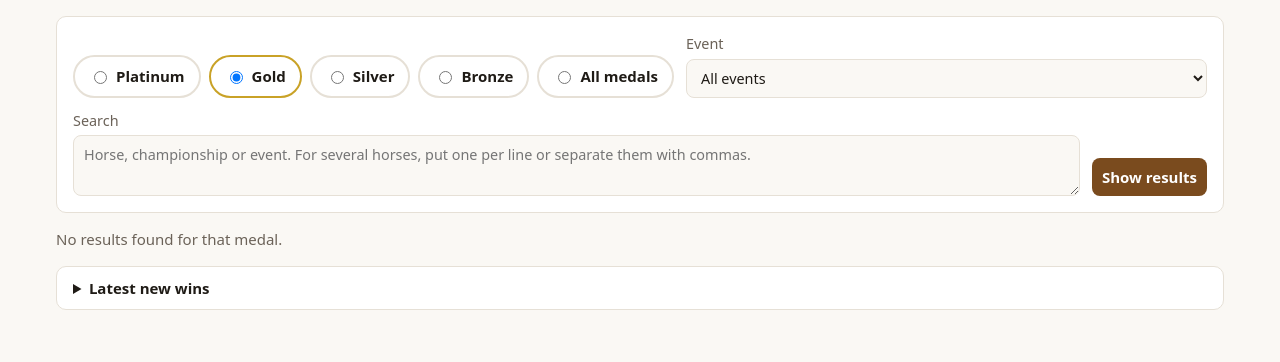
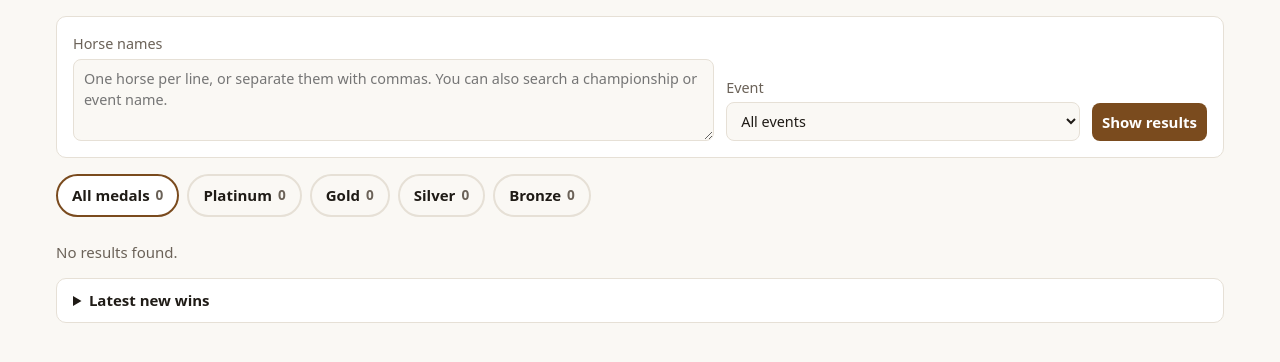
Before and after one commit to Abdullah-619/Horses-champ, a Flask app: page / in a window 1280 px wide. Shown: the part 113-475 px from the top of the page. Run offline with Flask 3, Linux system fonts and the light colour scheme; data that the repository does not hold is empty.

Commit message:
Read results from class pages when an event's Championships section is empty, and show all medals per horse

```diff
--- a/app.py
+++ b/app.py
@@ -34,29 +34,59 @@ def api_events():
     return jsonify(updated_at=store["updated_at"], events=events)
 
 
+def _norm(text: str) -> str:
+    """Lower case without spaces or punctuation: "Seraj E.H" and "seraj eh" match."""
+    return re.sub(r"[^0-9a-z]+", "", text.lower())
+
+
+def _profile(horse_url: str) -> str:
+    """The horse's own page (all its shows) from an event's horse link."""
+    m = re.search(r"/horses/[^/]+/\d+/?$", horse_url)
+    return f"https://www.arabianessence.tv{m.group(0)}" if m else horse_url
+
+
 @app.get("/api/results")
 def api_results():
-    medal = request.args.get("medal", "gold").lower()
+    medal = request.args.get("medal", "all").lower()
     if medal != "all" and medal not in MEDALS:
         return jsonify(error=f"medal must be all or one of {', '.join(MEDALS)}"), 400
     event_id = request.args.get("event", "")
+    limit = min(int(request.args.get("limit", 1000) or 1000), 5000)
     # Several names can be searched at once, separated by commas or new lines.
-    terms = list(dict.fromkeys(t.strip().lower() for t in re.split(r"[,;\n]+", request.args.get("q", ""))
-                               if t.strip()))
+    raw = [t.strip() for t in re.split(r"[,;\n]+", request.args.get("q", "")) if _norm(t)]
+    raw = list({_norm(t): t for t in reversed(raw)}.values())[::-1]  # drop repeats, keep order
+    terms = [_norm(t) for t in raw]
     store = load_store()
     events = store["events"].values()
     if event_id:
         events = [e for e in events if e["event_id"] == event_id]
-    rows = [r for e in events for r in e["results"] if medal == "all" or r["medal"] == medal]
+    rows = [r for e in events for r in e["results"]]
+
     not_found = []
     if terms:
         def matches(r, t):
-            return t in r["horse_name"].lower() or t in r["championship"].lower() \
-                or t in r["event_name"].lower()
-        not_found = [t for t in terms if not any(matches(r, t) for r in rows)]
+            return t in _norm(r["horse_name"]) or t in _norm(r["championship"]) \
+                or t in _norm(r["event_name"])
+        not_found = [orig for orig, t in zip(raw, terms) if not any(matches(r, t) for r in rows)]
         rows = [r for r in rows if any(matches(r, t) for t in terms)]
+
+    counts = {m: 0 for m in MEDALS}
+    horses: dict[str, dict] = {}
+    for r in rows:
+        counts[r["medal"]] += 1
+        if terms and any(t in _norm(r["horse_name"]) for t in terms):
+            h = horses.setdefault(_norm(r["horse_name"]), {
+                "horse_name": r["horse_name"], "horse_url": _profile(r["horse_url"]),
+                **{m: 0 for m in MEDALS}})
+            h[r["medal"]] += 1
+
+    if medal != "all":
+        rows = [r for r in rows if r["medal"] == medal]
+    rows.sort(key=lambda r: MEDALS.index(r["medal"]))
     rows.sort(key=lambda r: (r["start_date"], r["event_id"]), reverse=True)
-    return jsonify(updated_at=store["updated_at"], results=rows, not_found=not_found)
+    return jsonify(updated_at=store["updated_at"], total=len(rows), results=rows[:limit],
+                   counts=counts, horses=sorted(horses.values(), key=lambda h: h["horse_name"]),
+                   not_found=not_found)
 
 
 @app.get("/api/changes")
--- a/static/style.css
+++ b/static/style.css
@@ -12,17 +12,26 @@ h1 { margin: 16px 0 0; font-size: 1.6rem; }
 .sub { margin: 4px 0 0; color: var(--muted); }
 a { color: var(--accent); }
 form { display: flex; flex-wrap: wrap; gap: 12px; align-items: end; background: var(--card); border: 1px solid var(--line); border-radius: 10px; padding: 16px; }
-.medals { display: flex; flex-wrap: wrap; gap: 8px; }
-.medal { display: flex; gap: 6px; align-items: center; padding: 8px 14px; border-radius: 999px; border: 2px solid var(--line); cursor: pointer; font-weight: 600; }
+.medals { display: flex; flex-wrap: wrap; gap: 8px; margin: 16px 0 8px; }
+.medal input { position: absolute; opacity: 0; pointer-events: none; }
+.medal b { font-weight: 600; color: var(--muted); font-size: .85rem; }
+.medal:has(input:checked) { background: var(--card); }
+.medal:has(input:focus-visible) { outline: 2px solid var(--accent); outline-offset: 2px; }
+.medal { position: relative; background: transparent; display: flex; gap: 6px; align-items: center; padding: 8px 14px; border-radius: 999px; border: 2px solid var(--line); cursor: pointer; font-weight: 600; }
 .medal.platinum:has(input:checked) { border-color: var(--platinum); }
 .medal.gold:has(input:checked) { border-color: var(--gold); }
 .medal.silver:has(input:checked) { border-color: var(--silver); }
 .medal.bronze:has(input:checked) { border-color: var(--bronze); }
 .medal.all:has(input:checked) { border-color: var(--accent); }
-.field { display: flex; flex-direction: column; gap: 4px; flex: 1 1 260px; color: var(--muted); font-size: .9rem; }
+.field.wide { flex: 3 1 360px; }
+.field select, .field textarea { width: 100%; min-width: 0; }
+.field { min-width: 0; display: flex; flex-direction: column; gap: 4px; flex: 1 1 260px; color: var(--muted); font-size: .9rem; }
 select, input, textarea, button { font: inherit; padding: 8px 10px; border-radius: 8px; border: 1px solid var(--line); background: var(--bg); color: var(--fg); }
 button { background: var(--accent); color: #fff; border: 0; font-weight: 600; cursor: pointer; }
 textarea { resize: vertical; min-height: 2.6em; }
+.horses { display: grid; grid-template-columns: repeat(auto-fill, minmax(240px, 1fr)); gap: 8px; margin: 0 0 16px; }
+.horse { background: var(--card); border: 1px solid var(--line); border-radius: 10px; padding: 10px 12px; display: flex; flex-direction: column; gap: 6px; font-weight: 600; }
+.horse .pill { margin: 0 2px 2px 0; }
 #status { color: var(--muted); }
 .table-wrap { overflow-x: auto; }
 table { width: 100%; border-collapse: collapse; background: var(--card); border: 1px solid var(--line); border-radius: 10px; }
--- a/templates/index.html
+++ b/templates/index.html
@@ -16,23 +16,26 @@
 
   <main>
     <form id="search">
-      <div class="medals" role="radiogroup" aria-label="Medal">
-        <label class="medal platinum"><input type="radio" name="medal" value="platinum"> Platinum</label>
-        <label class="medal gold"><input type="radio" name="medal" value="gold" checked> Gold</label>
-        <label class="medal silver"><input type="radio" name="medal" value="silver"> Silver</label>
-        <label class="medal bronze"><input type="radio" name="medal" value="bronze"> Bronze</label>
-        <label class="medal all"><input type="radio" name="medal" value="all"> All medals</label>
-      </div>
+      <label class="field wide">Horse names
+        <textarea name="q" rows="3" placeholder="One horse per line, or separate them with commas. You can also search a championship or event name."></textarea>
+      </label>
       <label class="field">Event
         <select name="event" id="event">
           <option value="">All events</option>
         </select>
       </label>
-      <label class="field">Search
-        <textarea name="q" rows="2" placeholder="Horse, championship or event. For several horses, put one per line or separate them with commas."></textarea>
-      </label>
       <button type="submit">Show results</button>
     </form>
+
+    <div class="medals" role="radiogroup" aria-label="Medal">
+      <label class="medal all"><input type="radio" name="medal" value="all" checked> All medals <b data-count="all"></b></label>
+      <label class="medal platinum"><input type="radio" name="medal" value="platinum"> Platinum <b data-count="platinum"></b></label>
+      <label class="medal gold"><input type="radio" name="medal" value="gold"> Gold <b data-count="gold"></b></label>
+      <label class="medal silver"><input type="radio" name="medal" value="silver"> Silver <b data-count="silver"></b></label>
+      <label class="medal bronze"><input type="radio" name="medal" value="bronze"> Bronze <b data-count="bronze"></b></label>
+    </div>
+
+    <div id="horses" class="horses" hidden></div>
 
     <p id="status" aria-live="polite"></p>
 
@@ -45,7 +48,7 @@
       <table id="results" hidden>
         <thead>
           <tr>
-            <th>Horse</th><th>Championship</th><th>Result</th><th>Event</th>
+            <th>Horse</th><th>Result</th><th>Championship</th><th>Event</th>
             <th>Start</th><th>End</th><th>Source</th><th>Videos</th>
           </tr>
         </thead>
@@ -90,28 +93,48 @@
       document.getElementById('changes-box').hidden = false;
     }).catch(() => {});
 
-    form.addEventListener('submit', async ev => {
-      ev.preventDefault();
+    const MEDALS = ['platinum', 'gold', 'silver', 'bronze'];
+    const horsesEl = document.getElementById('horses');
+    const medalInputs = document.querySelectorAll('.medals input');
+
+    async function load() {
       const data = new FormData(form);
-      const params = new URLSearchParams({ medal: data.get('medal') });
+      const medal = document.querySelector('.medals input:checked').value;
+      const params = new URLSearchParams({ medal });
       if (data.get('event')) params.set('event', data.get('event'));
-      if (data.get('q')) params.set('q', data.get('q'));
+      if (data.get('q').trim()) params.set('q', data.get('q'));
       statusEl.textContent = 'Loading…';
-      table.hidden = true;
-      tbody.innerHTML = '';
       try {
         const res = await fetch('/api/results?' + params);
         const body = await res.json();
         if (!res.ok) throw new Error(body.error || res.statusText);
-        const rows = body.results;
-        const missing = (body.not_found || []).length ? ` Nothing found for: ${body.not_found.join(', ')}.` : '';
-        if (!rows.length) { statusEl.textContent = 'No results found for that medal.' + missing; return; }
-        for (const r of rows) {
+        show(body, medal);
+      } catch (err) {
+        statusEl.textContent = 'Could not load results: ' + err.message;
+      }
+    }
+
+    function show(body, medal) {
+      const total = MEDALS.reduce((n, m) => n + body.counts[m], 0);
+      document.querySelector('[data-count="all"]').textContent = total;
+      for (const m of MEDALS) document.querySelector(`[data-count="${m}"]`).textContent = body.counts[m];
+
+      horsesEl.innerHTML = '';
+      for (const h of body.horses || []) {
+        const pills = MEDALS.filter(m => h[m]).map(m =>
+          `<span class="pill ${m}">${h[m]} ${m[0].toUpperCase() + m.slice(1)}</span>`).join(' ');
+        horsesEl.insertAdjacentHTML('beforeend',
+          `<div class="horse">${link(h.horse_url, h.horse_name)}<div>${pills}</div></div>`);
+      }
+      horsesEl.hidden = !horsesEl.children.length;
+
+      tbody.innerHTML = '';
+      for (const r of body.results) {
         const vids = (r.videos || []).map((v, i) => link(v, `Video ${i + 1}`)).join('<br>') || '—';
         tbody.insertAdjacentHTML('beforeend', `<tr>
           <td>${link(r.horse_url, r.horse_name)}${r.horse_number ? ' <small>#' + esc(r.horse_number) + '</small>' : ''}</td>
+          <td><span class="pill ${esc(r.medal)}">${esc(r.result)}</span></td>
           <td>${esc(r.championship)}</td>
-            <td><span class="pill ${esc(r.medal)}">${esc(r.result)}</span></td>
           <td>${link(r.event_url, r.event_name)}${r.location ? '<br><small>' + esc(r.location) + '</small>' : ''}</td>
           <td>${esc(r.start_date) || '—'}</td>
           <td>${esc(r.end_date) || '—'}</td>
@@ -119,13 +142,24 @@
           <td>${vids}</td>
         </tr>`);
       }
-        statusEl.textContent = `${rows.length} result${rows.length === 1 ? '' : 's'}.` + missing;
-        table.hidden = false;
-      } catch (err) {
-        statusEl.textContent = 'Could not load results: ' + err.message;
+      table.hidden = !body.results.length;
+
+      const name = medal === 'all' ? '' : ' ' + medal[0].toUpperCase() + medal.slice(1);
+      let msg = body.total
+        ? `${body.total}${name} result${body.total === 1 ? '' : 's'}.`
+        : `No${name} results found.`;
+      if (body.results.length < body.total)
+        msg += ` Showing the latest ${body.results.length}; search for horses or pick an event to see the rest.`;
+      if ((body.not_found || []).length) msg += ` Nothing found for: ${body.not_found.join(', ')}.`;
+      statusEl.textContent = msg;
     }
+
+    form.addEventListener('submit', ev => { ev.preventDefault(); load(); });
+    medalInputs.forEach(i => i.addEventListener('change', load));
+    form.querySelector('textarea').addEventListener('keydown', ev => {
+      if (ev.key === 'Enter' && (ev.ctrlKey || ev.metaKey)) { ev.preventDefault(); load(); }
     });
-    form.requestSubmit();
+    load();
   </script>
 </body>
 </html>
--- a/update_results.py
+++ b/update_results.py
@@ -30,6 +30,8 @@ CHANGES_FILE = DATA_DIR / "changes.json"
 EXCEL_FILE = DATA_DIR / "results.xlsx"
 RECHECK_DAYS = int(os.environ.get("RECHECK_DAYS", 14))
 REPORT_DAYS = 14
+# Bulk re-reads (recheck_all) set this to 0 so old wins aren't posted as new.
+REPORT_CHANGES = os.environ.get("REPORT_CHANGES", "1") != "0"
 MAX_CHANGES_KEPT = 1000
 
 COLUMNS = [
@@ -154,7 +156,7 @@ def main(argv: list[str]) -> int:
         # appeared), not whole old events loaded or re-read in bulk.
         recent = (date.today() - timedelta(days=REPORT_DAYS)).isoformat()
         late = event.event_id in store["events"] and not saved["results"]
-        if not first_run and (ev.start_date >= recent or late):
+        if REPORT_CHANGES and not first_run and (ev.start_date >= recent or late):
             new_changes.extend(found)
         entry = {**asdict(event), "results": rows}
         if {k: v for k, v in saved.items() if k != "checked_at"} != entry:
```
Also changed, not shown: scraper.py (+52 -1 lines), .github/workflows/research.yml (deleted), .github/workflows/update.yml, README.md. Lines whose indentation alone changed are shown as unchanged.
